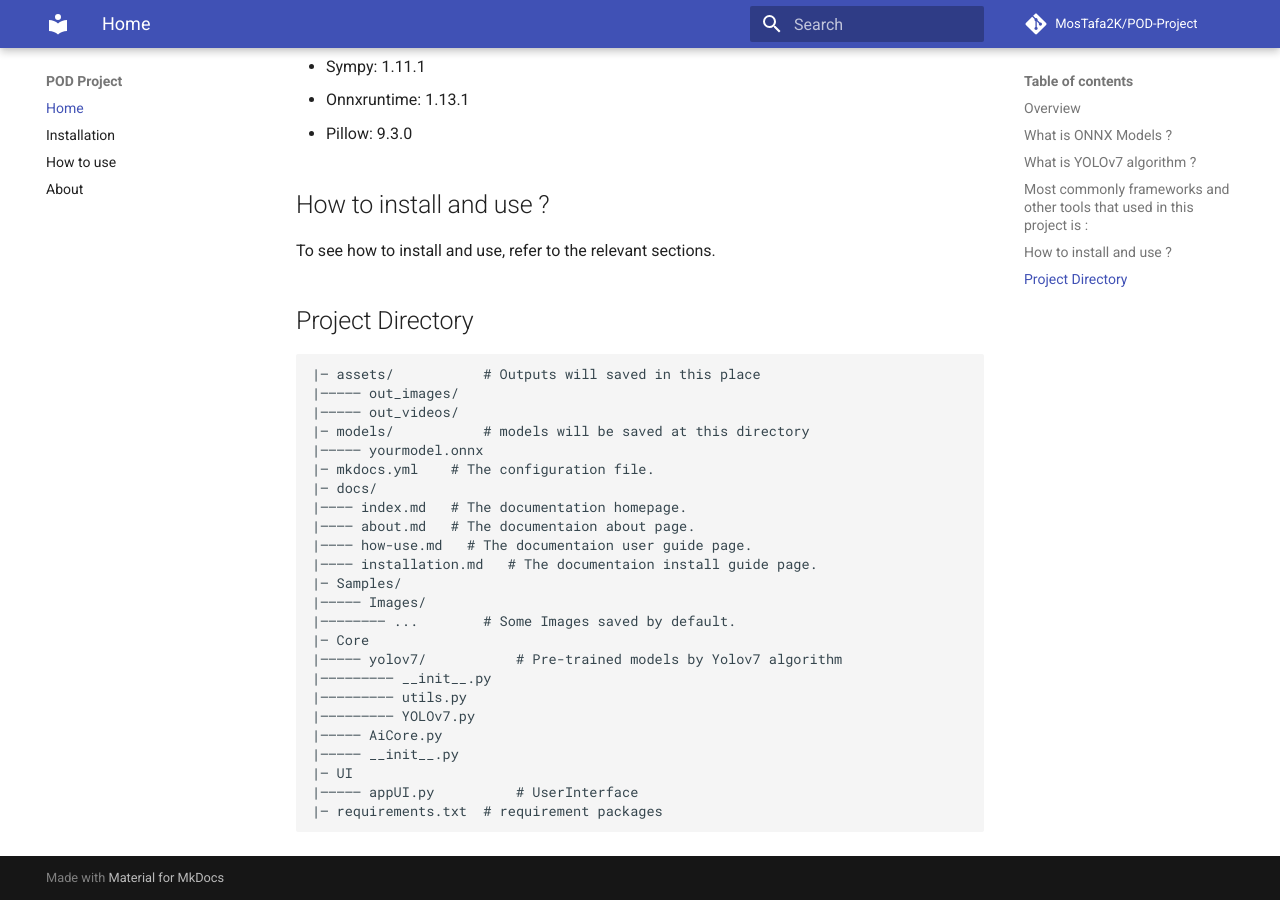
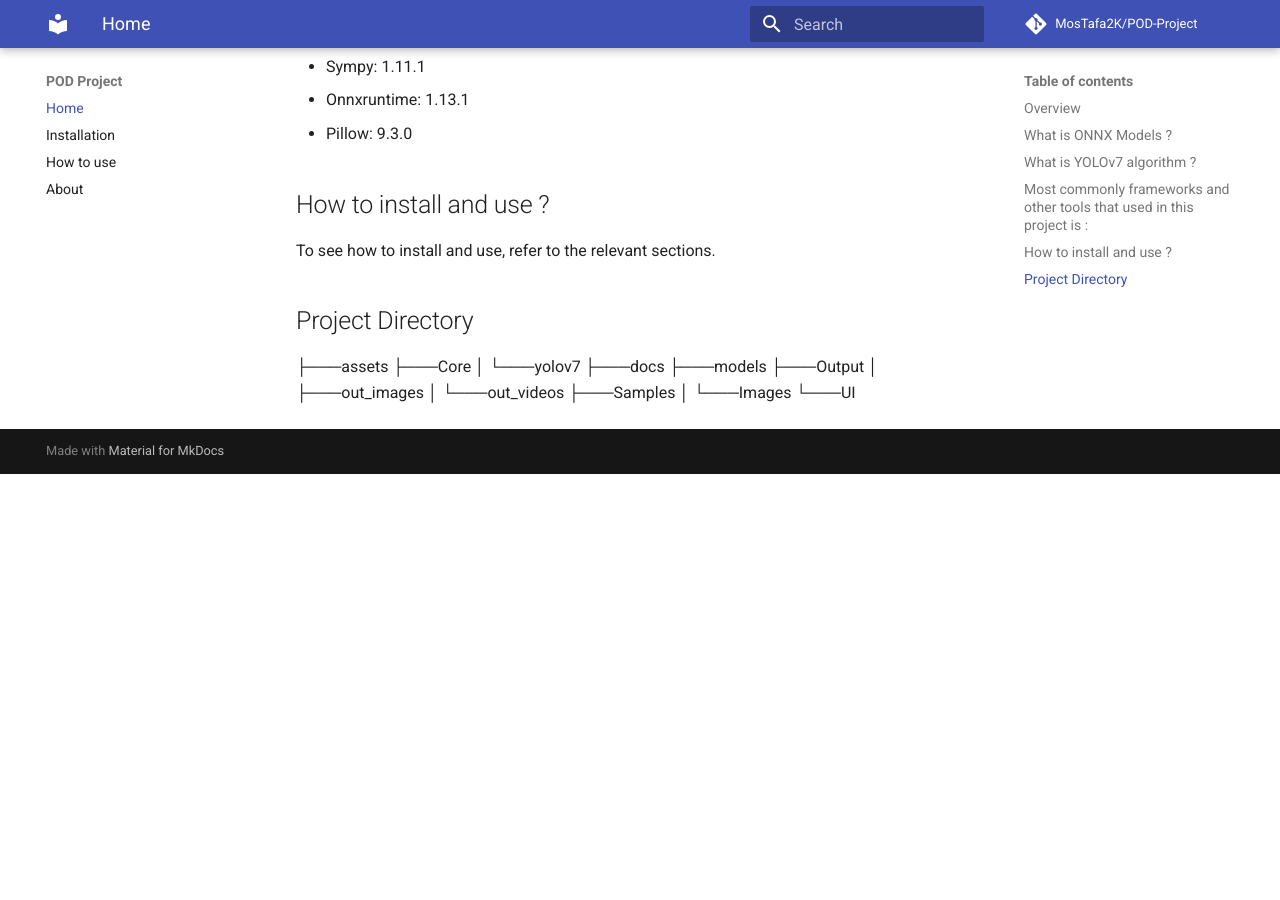
Before and after one commit to MosTafa2K/POD-Project, an MkDocs documentation site: the page built from docs/index.md, in a window 1280 px wide and 900 px high, scrolled down 1459 px. Built offline with MkDocs 1.6.1 and Material for MkDocs 9.7.7, drawn with Linux system fonts in a browser that asks for light colours; comment, search, counter and statistics services are not loaded; after the commit the page ends 1933 px from its top, so only the background shows below that.

Commit message:
Update index.md

```diff
--- a/docs/index.md
+++ b/docs/index.md
@@ -43,27 +43,14 @@ Since the release of YOLOv1 in 2015, the algorithm has gained immense popularity
 To see how to install and use, refer to the relevant sections.
 
 ## Project Directory
-    |— assets/           # Outputs will saved in this place
-    |————— out_images/
-    |————— out_videos/
-    |— models/           # models will be saved at this directory
-    |————— yourmodel.onnx
-    |— mkdocs.yml    # The configuration file.
-    |— docs/
-    |———— index.md   # The documentation homepage.
-    |———— about.md   # The documentaion about page.
-    |———— how-use.md   # The documentaion user guide page.
-    |———— installation.md   # The documentaion install guide page.
-    |— Samples/
-    |————— Images/
-    |———————— ...        # Some Images saved by default.
-    |— Core
-    |————— yolov7/           # Pre-trained models by Yolov7 algorithm
-    |————————— __init__.py
-    |————————— utils.py
-    |————————— YOLOv7.py
-    |————— AiCore.py
-    |————— __init__.py
-    |— UI
-    |————— appUI.py          # UserInterface
-    |— requirements.txt  # requirement packages
+├───assets
+├───Core
+│   └───yolov7
+├───docs
+├───models
+├───Output
+│   ├───out_images
+│   └───out_videos
+├───Samples
+│   └───Images
+└───UI
```
